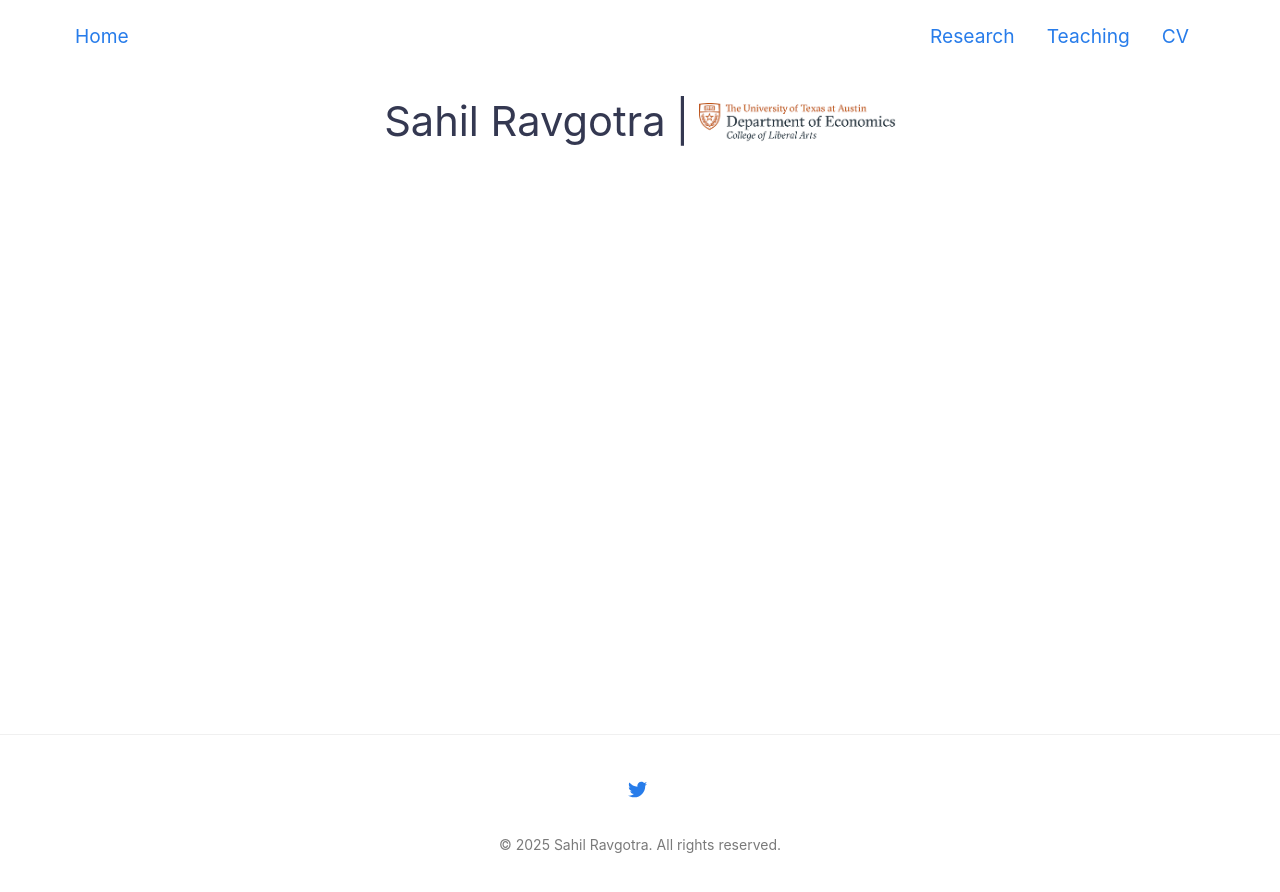
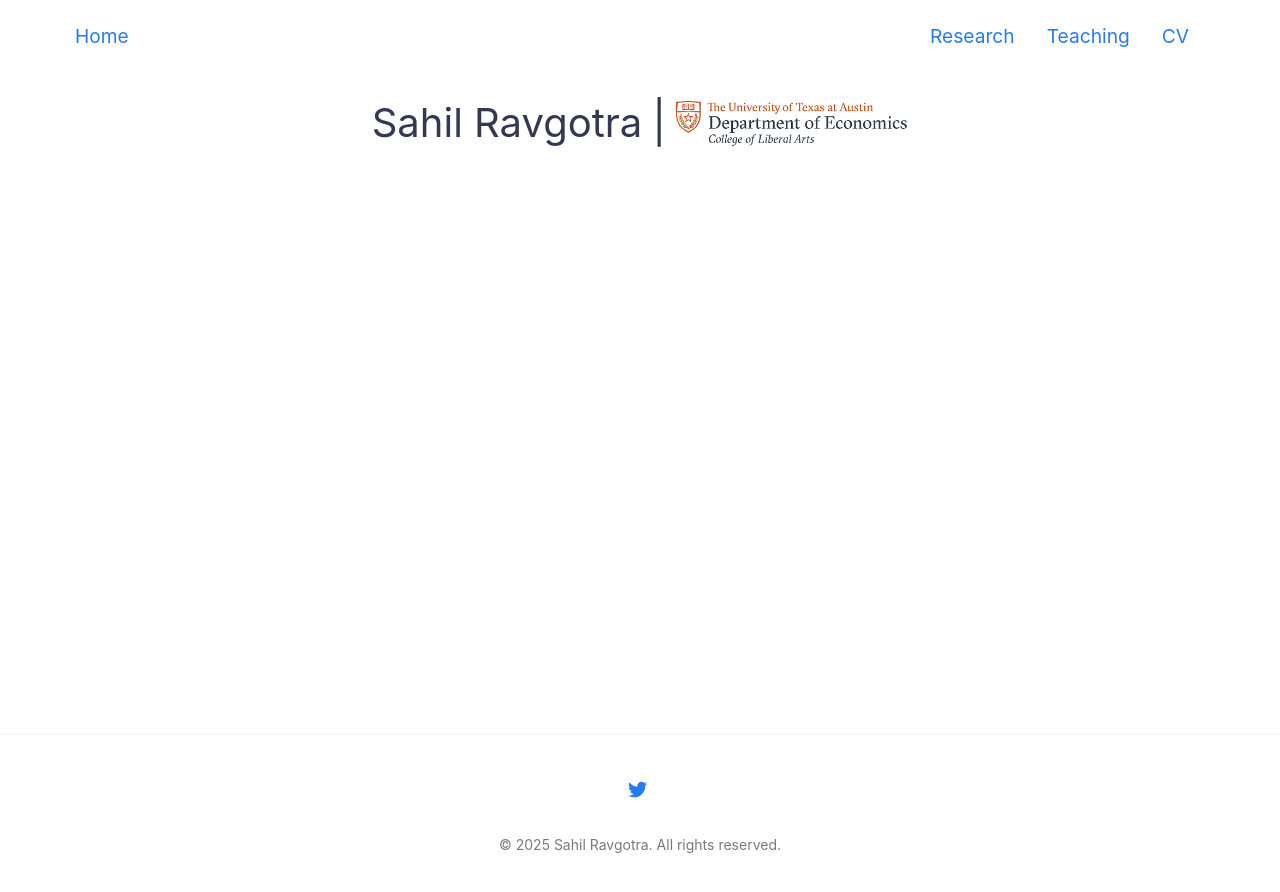
Before and after one commit to ravgotrasahil/ravgotrasahil-github.io, a Jekyll site: the page built from index.md, in a window 1280 px wide. Shown: the top 892 px of the page. Built offline with Jekyll 4.4.1, drawn with Linux system fonts in a browser that asks for light colours.

Commit message:
Update default.html

```diff
--- a/_layouts/default.html
+++ b/_layouts/default.html
@@ -20,10 +20,10 @@ layout: compress
    <!-- Custom Header Section -->
 <div style="background-color: white; padding: 90px 0 30px 0; text-align: center;">
   <span style="display: inline-flex; align-items: center; gap: 10px;">
-    <span style="font-size: 2.6rem; font-weight: 400;">Sahil Ravgotra</span>
+    <span style="font-size: 2.5rem; font-weight: 400;">Sahil Ravgotra</span>
     <span style="font-size: 2.6rem;">|</span>
     <img src="{{ site.baseurl }}/assets/img/posts/eco_logo.png" alt="UT Logo"
-         style="height: 55px; position: relative; top: 9px;">
+         style="height: 65px; position: relative; top: 11px;">
   </span>
 </div>
 
```
